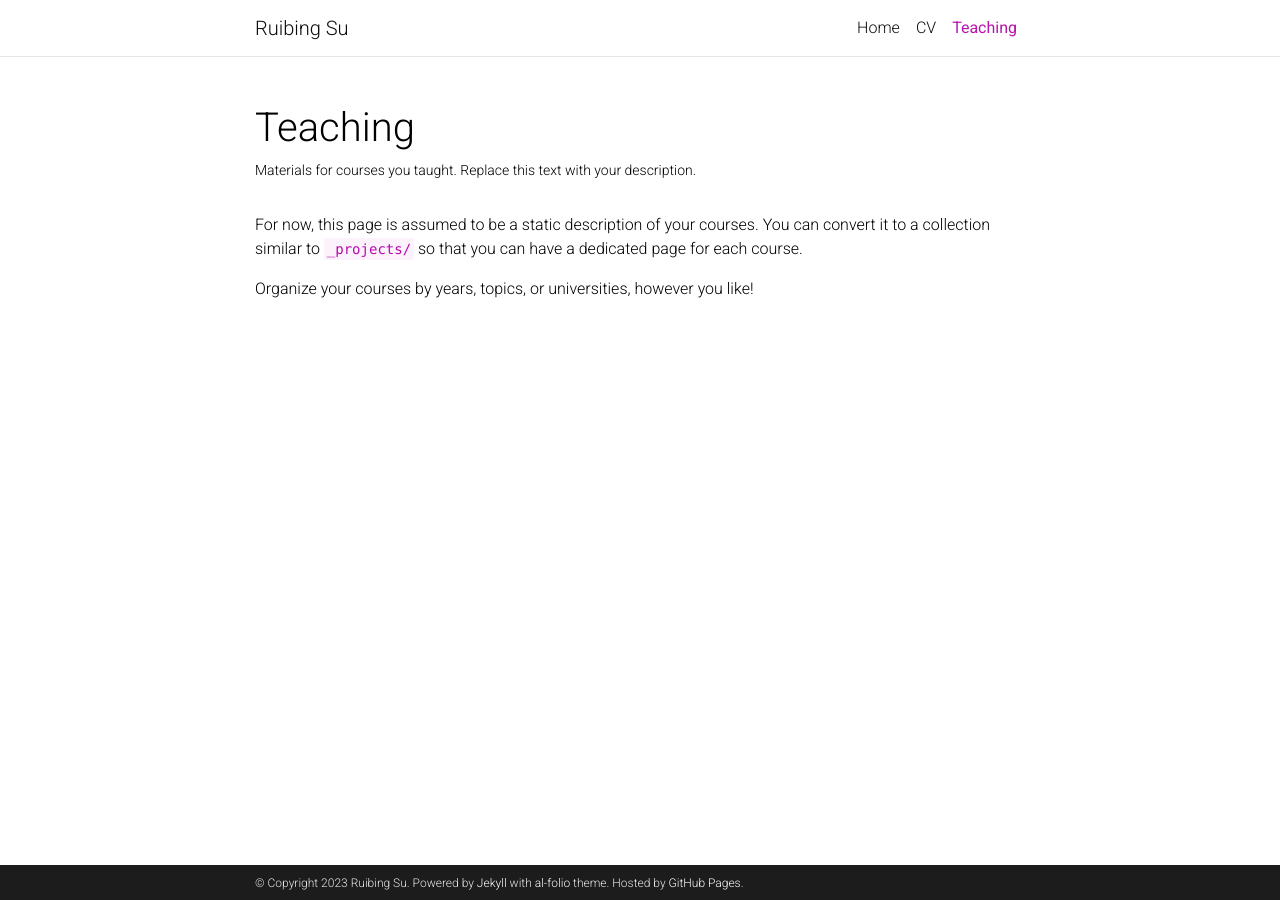
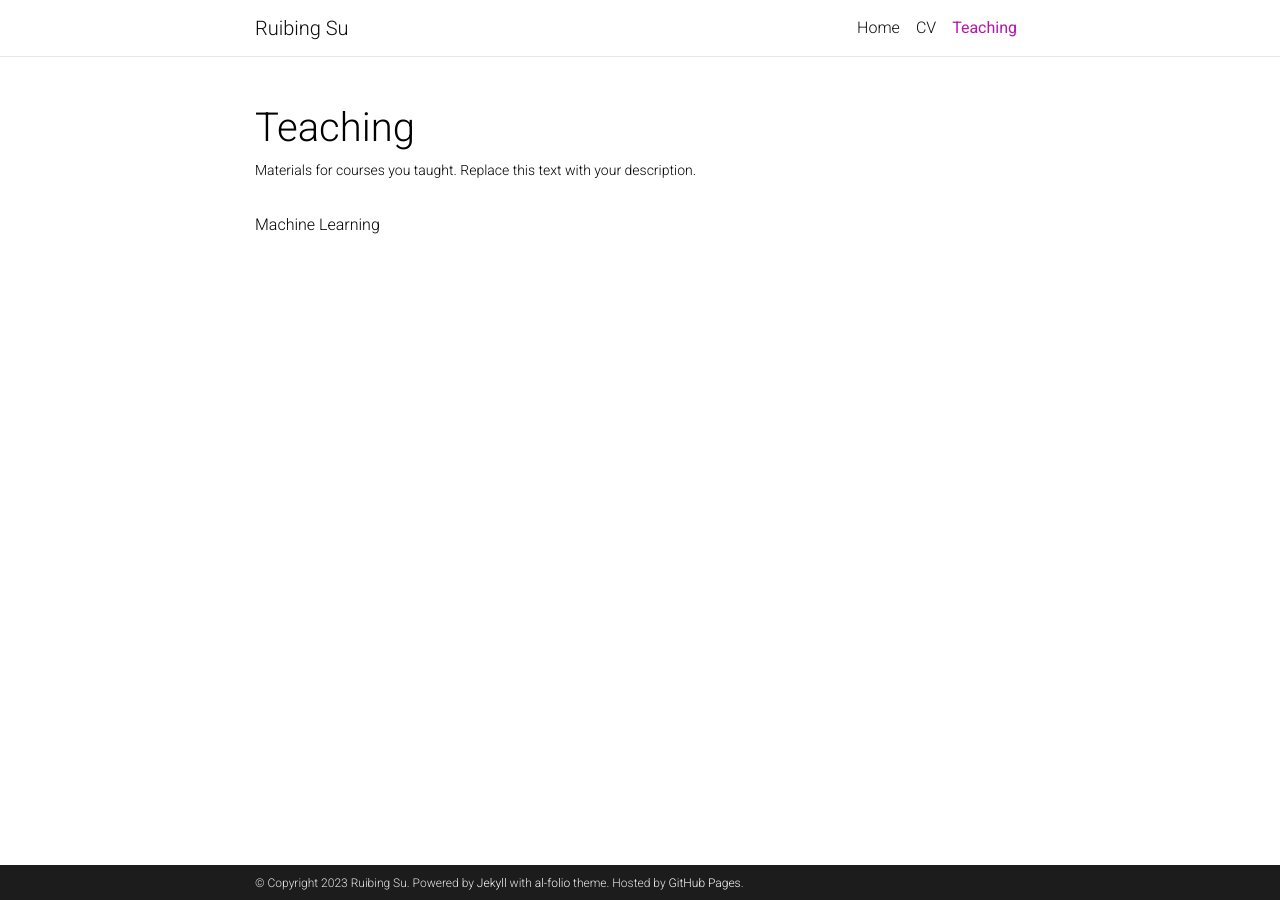
Before and after one commit to ruibingsu/ruibingsu.github.io, a Jekyll site: the page built from _pages/teaching.md, in a window 1280 px wide. Built offline with Jekyll 4.4.1, drawn with Linux system fonts in a browser that asks for light colours; comment, search, counter and statistics services are not loaded; a style sheet for code colours, icons or effects is not loaded.

Commit message:
Update teaching.md

```diff
--- a/_pages/teaching.md
+++ b/_pages/teaching.md
@@ -7,6 +7,4 @@
 nav_order: 3
 ---
 
-For now, this page is assumed to be a static description of your courses. You can convert it to a collection similar to `_projects/` so that you can have a dedicated page for each course.
-
-Organize your courses by years, topics, or universities, however you like!
+Machine Learning
```
